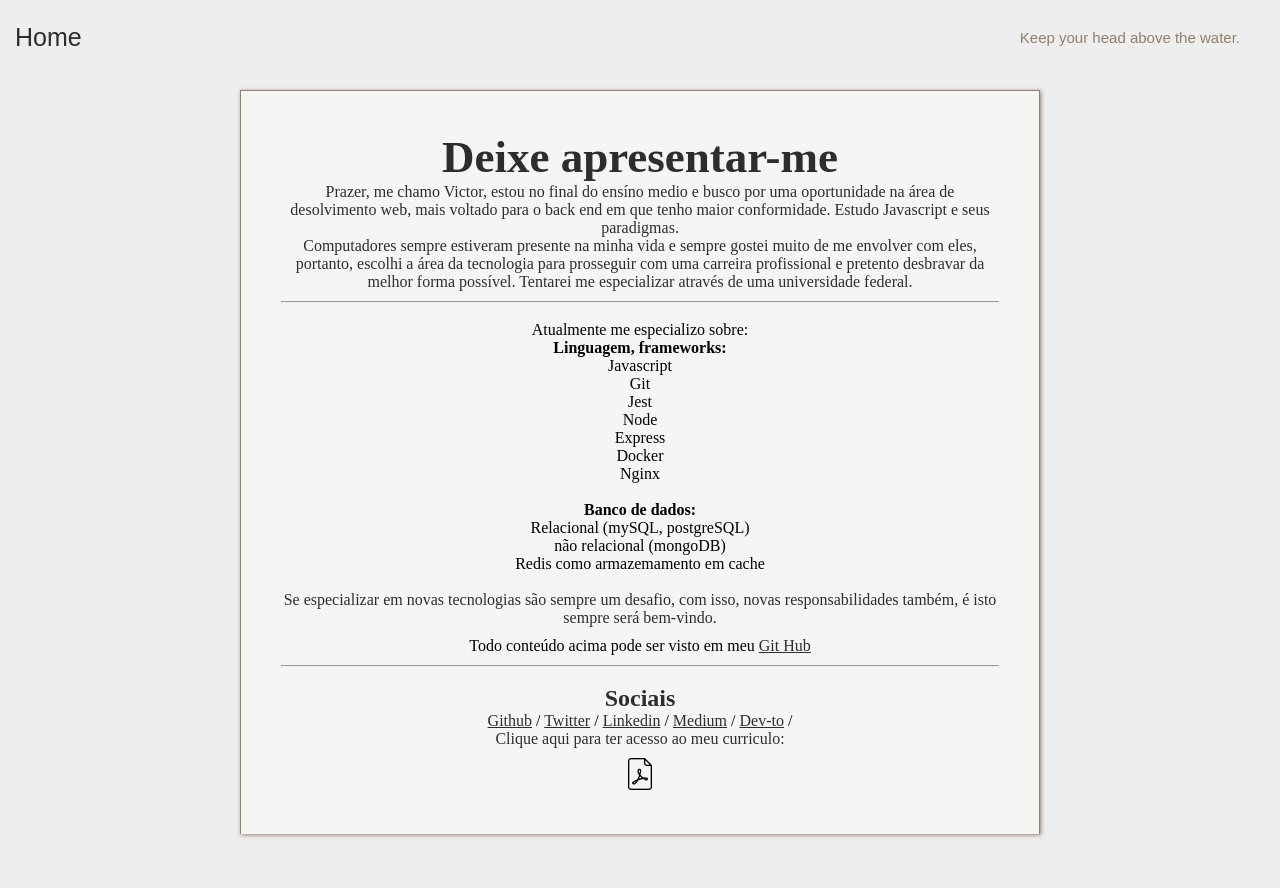
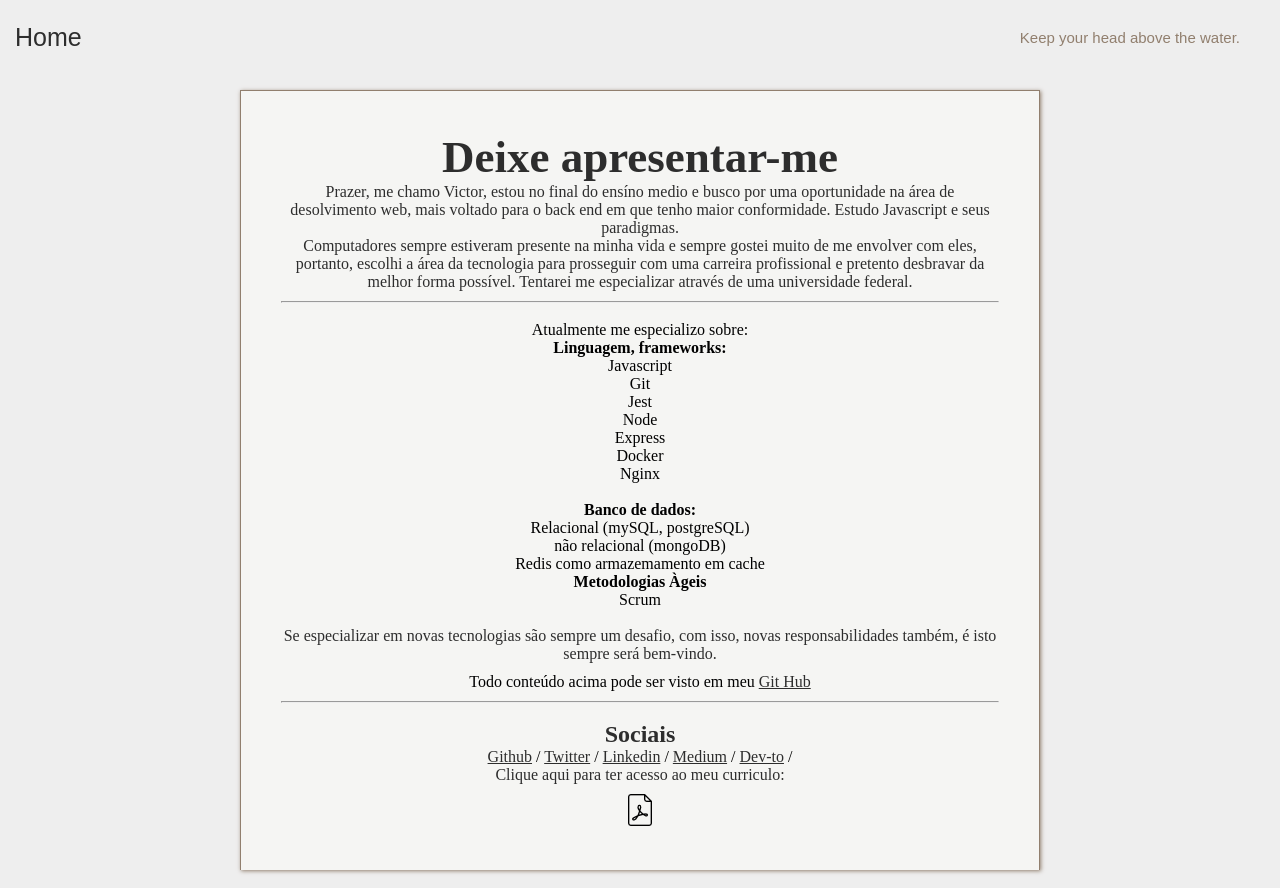
Before and after one commit to vitinhos67/portifolio, a Vue app: page / in a window 1280 px wide. Before the commit the page ends 852 px from the top, so only its background shows below. Built offline with nearby package versions, Linux system fonts and the light colour scheme; a web font is replaced by a local one.

Commit message:
adicionado scrum

```diff
--- a/src/components/HomeVue.vue
+++ b/src/components/HomeVue.vue
@@ -34,6 +34,11 @@
             <li>Relacional (mySQL, postgreSQL)</li>
             <li>não relacional (mongoDB)</li>
             <li>Redis como armazemamento em cache</li>
+        </ul>
+
+        <h4>Metodologias Àgeis</h4>
+        <ul>
+            <li>Scrum</li>
         </ul>
         <br/>
         <p>Se especializar em novas tecnologias são sempre um desafio,
```
